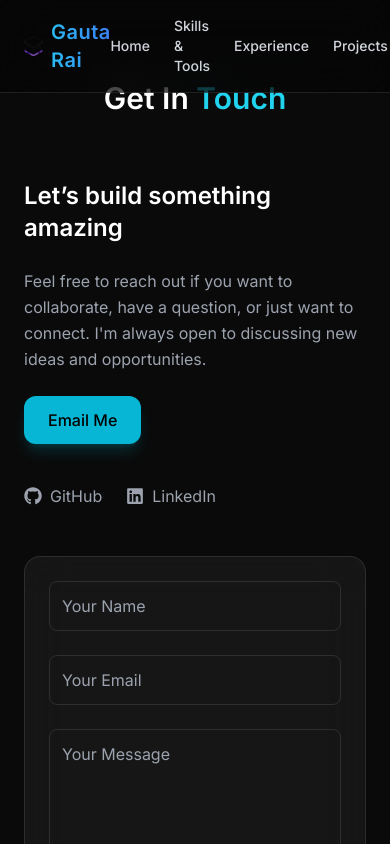
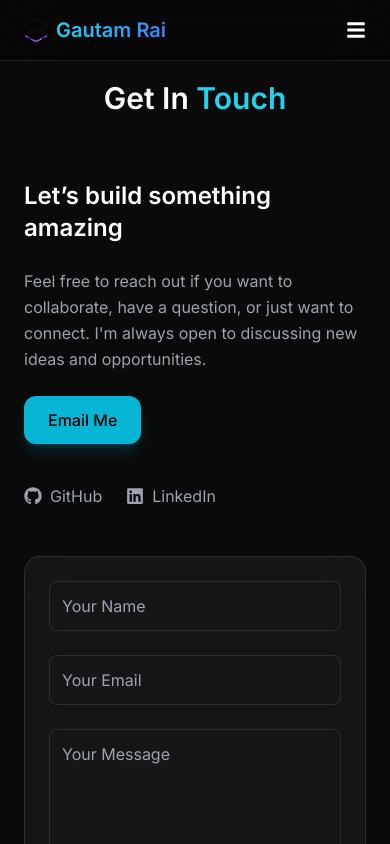
Before and after one commit to Gautam-kr-rai/Gautam-rai, a React (Vite) app in the folder frontend/: page /contact in a window 390 px wide. Shown: the top 844 px of the page. Built offline with nearby package versions, Linux system fonts and the light colour scheme.

Commit message:
mobile view for navbar

```diff
--- a/frontend/src/components/Navbar.tsx
+++ b/frontend/src/components/Navbar.tsx
@@ -1,6 +1,9 @@
-import React from "react";
+import React, { useState } from "react";
 import { NavLink } from "react-router-dom";
-import hero from "../assets/hero.png"
+import { motion, AnimatePresence } from "framer-motion";
+import { FaBars, FaTimes } from "react-icons/fa";
+import hero from "../assets/hero.png";
+
 const navItems = [
   { name: "Home", path: "/" },
   { name: "Skills & Tools", path: "/skills_tools" },
@@ -10,30 +13,29 @@ const navItems = [
 ];
 
 const Navbar: React.FC = () => {
+  const [open, setOpen] = useState(false);
+
   return (
     <header className="fixed top-0 left-0 w-full z-50 backdrop-blur-xl bg-black/40 border-b border-white/10">
 
       <div className="max-w-7xl mx-auto px-6 py-4 flex items-center justify-between">
 
         {/* Logo */}
-        <NavLink
-          to="/"
-          className="text-xl md:text-2xl font-bold text-white tracking-wide"
-        >
-          <span className="flex items-center gap-2 text-xl md:text-2xl flex-row font-bold bg-gradient-to-r from-cyan-400 to-blue-500 bg-clip-text text-transparent">
-            <img src={hero} alt="" className="h-5 w-5 object-contain" />
+        <NavLink to="/" className="flex items-center gap-2">
+          <img src={hero} alt="" className="h-6 w-6" />
+          <span className="text-xl md:text-2xl font-bold bg-gradient-to-r from-cyan-400 to-blue-500 bg-clip-text text-transparent">
             Gautam Rai
           </span>
         </NavLink>
 
-        {/* Menu */}
-        <nav className="flex items-center gap-6 md:gap-8 text-sm font-medium">
+        {/* DESKTOP MENU */}
+        <nav className="hidden md:flex items-center gap-8 text-sm font-medium">
           {navItems.map((item) => (
             <NavLink
               key={item.name}
               to={item.path}
               className={({ isActive }) =>
-                `relative transition-all duration-300 ${
+                `relative group transition-all duration-300 ${
                   isActive
                     ? "text-cyan-400"
                     : "text-gray-300 hover:text-white"
@@ -42,12 +44,65 @@ const Navbar: React.FC = () => {
             >
               {item.name}
 
-              {/* Active underline */}
+              {/* underline */}
               <span className="absolute left-0 -bottom-1 w-0 h-[2px] bg-cyan-400 transition-all duration-300 group-hover:w-full"></span>
             </NavLink>
           ))}
         </nav>
+
+        {/* MOBILE HAMBURGER */}
+        <div className="md:hidden text-white text-xl cursor-pointer">
+          <FaBars onClick={() => setOpen(true)} />
+        </div>
       </div>
+
+      {/* MOBILE SIDEBAR */}
+      <AnimatePresence>
+        {open && (
+          <>
+            {/* Overlay */}
+            <motion.div
+              initial={{ opacity: 0 }}
+              animate={{ opacity: 1 }}
+              exit={{ opacity: 0 }}
+              onClick={() => setOpen(false)}
+              className="fixed inset-0 bg-black/50 backdrop-blur-sm"
+            />
+
+            {/* Sidebar */}
+            <motion.div
+              initial={{ x: "100%" }}
+              animate={{ x: 0 }}
+              exit={{ x: "100%" }}
+              transition={{ duration: 0.4 }}
+              className="fixed top-0 right-0 w-64 h-full bg-neutral-900 border-l border-white/10 p-6"
+            >
+              {/* Close button */}
+              <div className="flex justify-end mb-6 text-white text-xl cursor-pointer">
+                <FaTimes onClick={() => setOpen(false)} />
+              </div>
+
+              {/* Links */}
+              <div className="flex flex-col gap-6 text-gray-300">
+                {navItems.map((item) => (
+                  <NavLink
+                    key={item.name}
+                    to={item.path}
+                    onClick={() => setOpen(false)}
+                    className={({ isActive }) =>
+                      isActive
+                        ? "text-cyan-400 text-lg"
+                        : "hover:text-white text-lg"
+                    }
+                  >
+                    {item.name}
+                  </NavLink>
+                ))}
+              </div>
+            </motion.div>
+          </>
+        )}
+      </AnimatePresence>
     </header>
   );
 };
```
